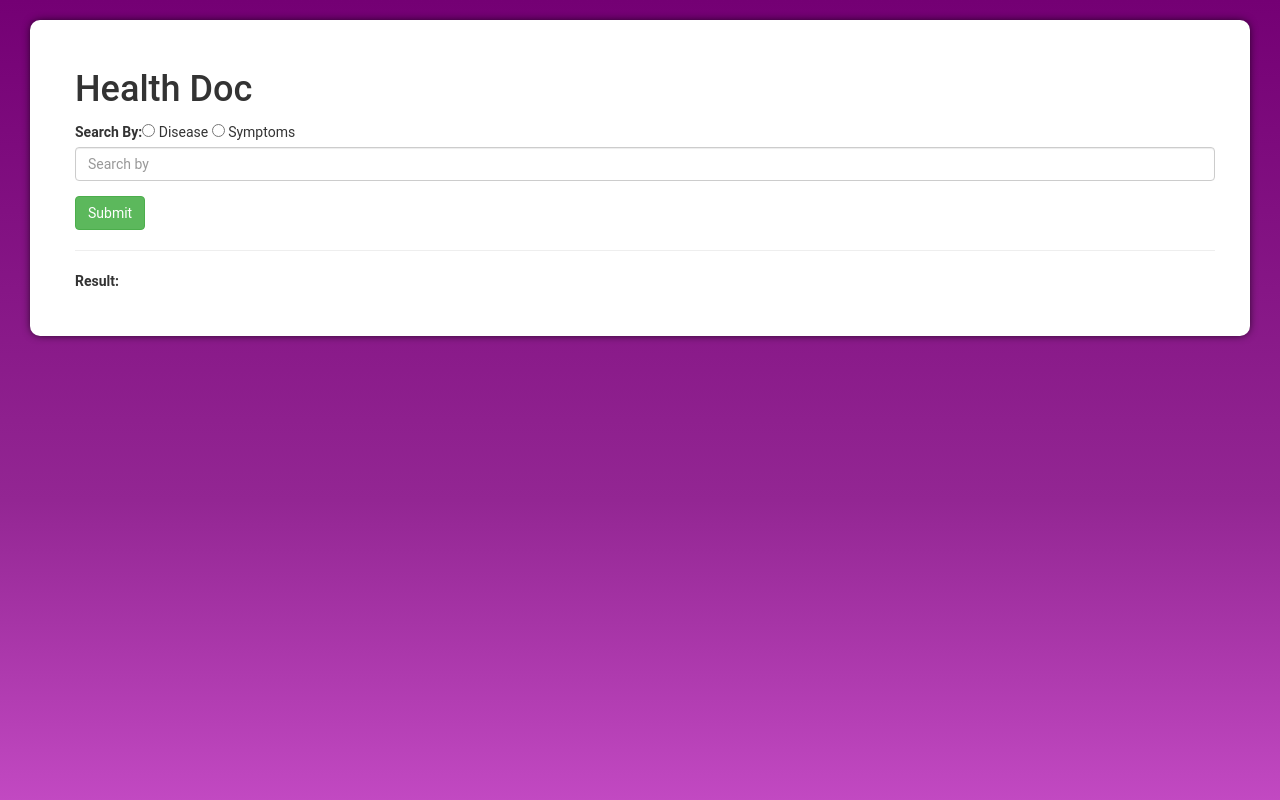
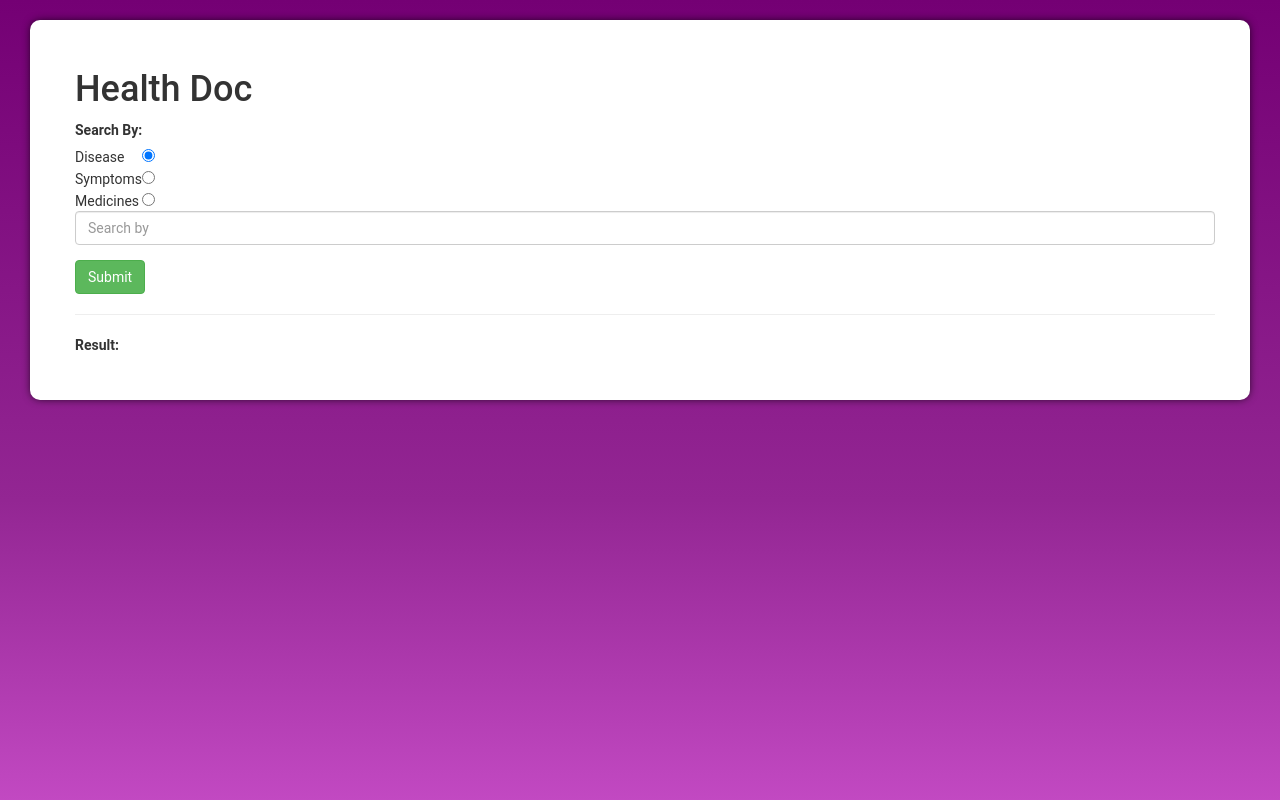
Before and after one commit to sahariardev/HealthDoc-frontend, an Angular app: page / in a window 1280 px wide. Shown: the top 800 px of the page. Built offline with nearby package versions, Linux system fonts and the light colour scheme.

Commit message:
Autosuggest added

```diff
--- /dev/null
+++ b/src/app/config.ts
@@ -0,0 +1,4 @@
+export function host()
+{
+    return "http://localhost:8080/api/v1";
+}
--- a/src/app/search-page/search-page.component.css
+++ b/src/app/search-page/search-page.component.css
@@ -16,3 +16,23 @@
 * {
     font-family: Roboto;
   }
+  .suggestion-container
+  {
+    border: 2px solid #d7d7d7;
+    border-radius:10px;
+
+    padding: 6px;
+    margin: 20px 0px;
+    max-height: 200px;
+    overflow-y: auto;
+  }
+  .suggestion
+  {
+      margin: 10px 0px;
+      font-size: 13px;
+  }
+  .suggestion:hover
+  {
+      background-color: #00ccff;
+      cursor: pointer;
+  }
--- a/src/app/search-page/search-page.component.html
+++ b/src/app/search-page/search-page.component.html
@@ -4,14 +4,31 @@
   <div class="container">
   <h1>Health Doc</h1>
 
-  <form #searchInfo = "ngForm" (ngSubmit) = "onClickSubmit(searchInfo.value)">
+  <form #searchInfo = "ngForm" (ngSubmit) = "onClickSubmit(searchInfo.value)" autocomplete="off">
   <div class="form-group">
   <label>Search By: </label>
-  <input type="radio" name="dissym" value="1" ngModel> Disease
-  <input type="radio" name="dissym" value="0" ngModel> Symptoms
+  <div>
+  <tr *ngFor="let entry of entries">
+      <td>{{ entry.description }}</td>
+      <td>
+          <input type="radio" name="radiogroup"
+              [checked]="entry.id === 0"
+              [value]="entry.id"
+              (change)="onSelectionChange(entry)">
+      </td>
+  </tr>
+  </div>
 
-  <input type="text" class="form-control" ngModel id="name" name="disease"
+
+  <input type="text" class="form-control"(keyup)="showSuggestions()" [(ngModel)]="disease" id="name" name="disease"
   placeholder="Search by" required>
+  </div>
+  <div class="suggestion-container" *ngIf="showSuggestionBox">
+    <div class="suggestion" *ngFor="let s of suggestions" (click)="selectSuggestion(s._source.name)">
+      {{s._source.name}}
+    </div>
+
+
   </div>
 
   <button type="submit" class="btn btn-success">Submit</button>
--- a/src/app/search-page/search-page.component.ts
+++ b/src/app/search-page/search-page.component.ts
@@ -1,6 +1,7 @@
 import { Component, OnInit } from '@angular/core';
 import { HttpClient } from '@angular/common/http';
 import { $ } from 'protractor';
+import {host} from  '../config';
 @Component({
 selector: 'app-search-page',
 templateUrl: './search-page.component.html',
@@ -10,41 +11,101 @@ export class SearchPageComponent implements OnInit {
 
 constructor(private http: HttpClient) { }
 
+url=host()+"/suggest/by/symptom";
 ngOnInit() {
 }
+entries=[
+    {
+        id: 0,
+        description: 'Disease'
+    },
+    {
+        id: 1,
+        description: 'Symptoms'
+    },
+    {
+        id: 2,
+        description: 'Medicines'
+    }
+]
 
 data = [];
+dissym=this.entries[0];
+onSelectionChange(entry) {
+    this.dissym = entry;
+    console.log("hey "+this.dissym.id)
+}
+suggestions=[];
+disease="";
+showSuggestionBox=false;
 configUrl = "";
+selectSuggestion(item)
+{
+   this.disease=item;
+   this.showSuggestionBox=false;
+}
+showSuggestions()
+{
+  if(this.disease.length!=0)
+  {
+     this.showSuggestionBox=true;
+     //html request
+     let dataUrl=this.url+"/"+this.disease
+     this.http.get(dataUrl).subscribe(res=>{
+        let response:any=res;
+       this.suggestions=response.hits.hits;
+       console.log("Inside sho suggestion methiod");
+       console.log(response);
+       console.log(this.suggestions);
+
+     })
+
+
+  }
+  else
+  {
+    this.showSuggestionBox=false;
+  }
+}
+
 onClickSubmit(data) {
-    this.htmlVariable ="";
-    console.log(data.dissym);
+    //this.htmlVariable ="";
+
     var disname;
-    if(data.dissym== 0){
-        this.configUrl = "http://192.168.50.137:8080/api/v1/search/by/symptoms/";
+    if(this.dissym.id== 1){
+        this.configUrl = host()+"/search/by/symptoms/";
         disname={
             "symptoms" : data.disease.split(',')
         };
     }
-    else{
-        this.configUrl = "http://192.168.50.137:8080/api/v1/search/by/disease/";
+    else  if (this.dissym.id== 0){
+        this.configUrl = host()+"/search/by/disease/";
         disname={
             "name" : data.disease
         };
     }
+    else if((this.dissym.id== 2))
+    {
+
+    }
+
         this.http.post(this.configUrl,
             disname).subscribe(
         (val) => {
-            console.log("POST call successful value returned in body",
-            val.hits.hits.length);
-            this.data = val.hits.hits;
-            if(val.hits.hits.length>0){
+
+            let s:any=val;
+
+            this.data = s.hits.hits;
+            console.log(this.configUrl)
+            console.log(val);
+            if(s.hits.hits.length>0){
                 console.log("POST call successful value returned in body",
             val);
             console.log("POST call successful value returned in body",
-            val.hits.hits[0]);
+            s.hits.hits[0]);
             }
             else{
-                this.htmlVariable = "<span>No Data Found</span>";
+                //this.htmlVariable = "<span>No Data Found</span>";
             }
         },
         response => {
```
